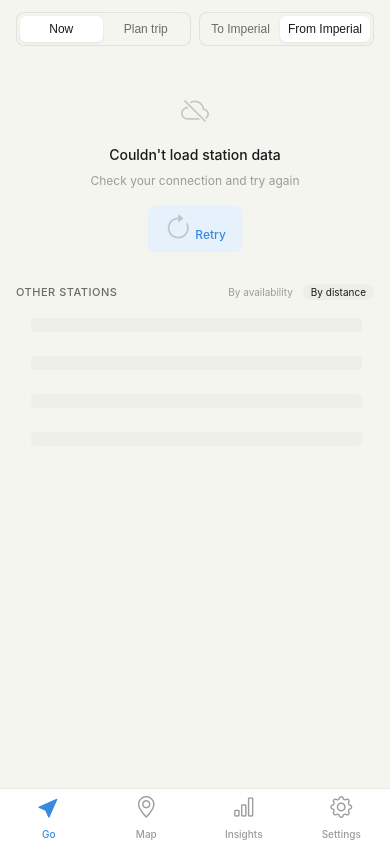
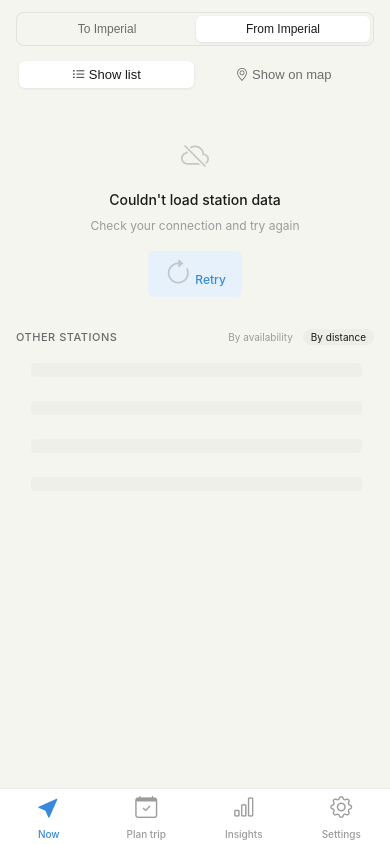
Before and after one commit to ferdipn4/DoorToDock, a Flask app: page /go?timing=now in a window 390 px wide. Run offline with Flask 3, Linux system fonts and the light colour scheme; some libraries are stand-ins or nearby versions.

Commit message:
feat: restructure mobile nav – Now + Plan trip replace Go + Map
- Bottom nav: "Go" → "Now", "Map" → "Plan trip" (both load /go with timing param)
- Desktop sidebar: same change, both items visible
- Now/Plan toggle hidden on mobile (handled by bottom nav)
- Add list/map view toggle in Now mode on mobile
- Integrate full-screen Leaflet map into Now page (replaces standalone Map tab)
- /map route now redirects to /go?timing=now
- Desktop layout unchanged (split panel with all 4 states)

Co-Authored-By: Claude Opus 4.6 <noreply@anthropic.com>

```diff
--- a/webapp/static/js/go.js
+++ b/webapp/static/js/go.js
@@ -13,6 +13,10 @@ let mapMarkers = {};
 let mapLayers = {};
 let planChart = null;
 let tileLayer = null;
+let mobileMap = null;
+let mobileMapMarkers = {};
+let mobileMapLayers = {};
+let mobileView = 'list'; // 'list' | 'map'
 
 // Track which states have been loaded to avoid redundant fetches
 let loadedStates = {};
@@ -38,10 +42,11 @@ let fromNowSort = 'distance';
 // -- Init --
 document.addEventListener('DOMContentLoaded', () => {
     autoDetectDirection();
+    handleDeepLink();
     setupToggles();
     setupPlanForms();
     setupSortButtons();
-    handleDeepLink();
+    setupMobileViewToggle();
     switchState();
     initDesktopMap();
     window.addEventListener('resize', onResize);
@@ -55,7 +60,10 @@ function handleDeepLink() {
     if (d === 'to' || d === 'from') direction = d;
     if (t === 'now') timing = 'now';
     else if (t === 'plan') timing = 'plan';
-    window.history.replaceState({}, '', window.location.pathname);
+    // On desktop, clear URL params; on mobile, keep timing for nav active state
+    if (isDesktop()) {
+        window.history.replaceState({}, '', window.location.pathname);
+    }
     syncToggleUI();
 }
 
@@ -134,6 +142,142 @@ function setupSortFor(containerId, onChange) {
     });
 }
 
+// -- Mobile view toggle (list / map) --
+function setupMobileViewToggle() {
+    const listBtn = document.getElementById('btn-list-view');
+    const mapBtn = document.getElementById('btn-map-view');
+    if (!listBtn || !mapBtn) return;
+
+    listBtn.addEventListener('click', () => {
+        if (mobileView === 'list') return;
+        mobileView = 'list';
+        syncMobileView();
+    });
+    mapBtn.addEventListener('click', () => {
+        if (mobileView === 'map') return;
+        mobileView = 'map';
+        syncMobileView();
+    });
+}
+
+function syncMobileView() {
+    const listBtn = document.getElementById('btn-list-view');
+    const mapBtn = document.getElementById('btn-map-view');
+    if (listBtn) listBtn.classList.toggle('active', mobileView === 'list');
+    if (mapBtn) mapBtn.classList.toggle('active', mobileView === 'map');
+
+    const activeStateEl = document.getElementById(`state-${direction}-now`);
+    const mobileMapContainer = document.getElementById('mobile-map-container');
+
+    if (mobileView === 'map') {
+        // Hide station list content, show mobile map
+        if (activeStateEl) activeStateEl.style.display = 'none';
+        if (mobileMapContainer) {
+            mobileMapContainer.style.display = '';
+            initMobileMap();
+        }
+    } else {
+        // Show station list, hide mobile map
+        if (activeStateEl) activeStateEl.style.display = '';
+        if (mobileMapContainer) mobileMapContainer.style.display = 'none';
+    }
+}
+
+// -- Mobile map --
+function initMobileMap() {
+    const container = document.getElementById('mobile-map');
+    if (!container) return;
+
+    if (!mobileMap) {
+        mobileMap = L.map(container, {
+            zoomControl: true,
+            scrollWheelZoom: true,
+            attributionControl: false,
+        }).setView(IMPERIAL, 15);
+
+        L.tileLayer(isDarkMode() ? TILES_DARK : TILES_LIGHT, { maxZoom: 19 }).addTo(mobileMap);
+
+        const markerFill = isDarkMode() ? '#E8E8E8' : '#333';
+        L.circleMarker(IMPERIAL, {
+            radius: 7, fillColor: markerFill, color: isDarkMode() ? '#444' : '#fff', weight: 2, fillOpacity: 0.9,
+        }).addTo(mobileMap).bindPopup('<strong>Imperial College London</strong>');
+    }
+
+    setTimeout(() => mobileMap.invalidateSize(), 100);
+    renderMobileMapMarkers();
+}
+
+function renderMobileMapMarkers() {
+    if (!mobileMap) return;
+
+    // Clear existing
+    Object.values(mobileMapMarkers).forEach(m => mobileMap.removeLayer(m));
+    Object.values(mobileMapLayers).forEach(l => mobileMap.removeLayer(l));
+    mobileMapMarkers = {};
+    mobileMapLayers = {};
+
+    if (direction === 'to' && predictionData) {
+        const recId = predictionData.recommended.station_id;
+        const predMap = {};
+        predictionData.stations.forEach(s => { predMap[s.station_id] = s; });
+
+        stationsData.forEach(st => {
+            const pred = predMap[st.station_id];
+            if (!pred) return;
+            const docks = Math.round(pred.predicted_empty_docks);
+            const color = dockColor(docks);
+            const isRec = st.station_id === recId;
+            const radius = isRec ? 8 : 6;
+
+            const marker = L.circleMarker([st.latitude, st.longitude], {
+                radius, fillColor: isRec ? COLORS.info : color, color: '#fff', weight: 1.5, fillOpacity: 0.9,
+            }).addTo(mobileMap);
+
+            marker.bindPopup(
+                `<strong>${shortName(st.station_name)}</strong><br>` +
+                `<span style="color:${color}; font-size:1.3em; font-weight:500;">${docks}</span> predicted docks<br>` +
+                `<small>${pred.walk_to_destination_min} min walk to uni</small>`
+            );
+            mobileMapMarkers[st.station_id] = marker;
+
+            if (isRec) {
+                mobileMapLayers.recRing = L.circleMarker([st.latitude, st.longitude], {
+                    radius: 16, fill: false, color: COLORS.info, weight: 2, dashArray: '4, 4',
+                }).addTo(mobileMap);
+            }
+        });
+    } else if (direction === 'from' && stationsData.length) {
+        const sorted = [...stationsData].sort((a, b) => a.walking_distance_m - b.walking_distance_m);
+        const best = sorted.find(s => s.available_bikes > 0) || sorted[0];
+        const bestId = best ? best.station_id : null;
+
+        sorted.forEach(st => {
+            const bikes = st.available_bikes;
+            const color = bikeColor(bikes);
+            const isBest = st.station_id === bestId;
+            const radius = isBest ? 8 : 6;
+
+            const marker = L.circleMarker([st.latitude, st.longitude], {
+                radius, fillColor: isBest ? COLORS.success : color, color: '#fff', weight: 1.5, fillOpacity: 0.9,
+            }).addTo(mobileMap);
+
+            const walkMin = Math.round(st.walking_duration_s / 60);
+            marker.bindPopup(
+                `<strong>${shortName(st.station_name)}</strong><br>` +
+                `<span style="color:${color}; font-size:1.3em; font-weight:500;">${bikes}</span> bikes available<br>` +
+                `<small>${walkMin} min walk from uni</small>`
+            );
+            mobileMapMarkers[st.station_id] = marker;
+
+            if (isBest) {
+                mobileMapLayers.recRing = L.circleMarker([st.latitude, st.longitude], {
+                    radius: 16, fill: false, color: COLORS.success, weight: 2, dashArray: '4, 4',
+                }).addTo(mobileMap);
+            }
+        });
+    }
+}
+
 // -- State switching --
 function switchState() {
     const activeId = `state-${direction}-${timing}`;
@@ -141,13 +285,35 @@ function switchState() {
     STATE_IDS.forEach(id => {
         const el = document.getElementById(id);
         if (id === activeId) {
-            el.style.display = '';
+            // On mobile map view in Now mode, keep state hidden (map is shown instead)
+            if (!isDesktop() && timing === 'now' && mobileView === 'map') {
+                el.style.display = 'none';
+            } else {
+                el.style.display = '';
+            }
             el.classList.add('fade-in');
             setTimeout(() => el.classList.remove('fade-in'), 250);
         } else {
             el.style.display = 'none';
         }
     });
+
+    // Show/hide mobile view toggle (only in Now mode on mobile)
+    const viewToggle = document.getElementById('view-toggle');
+    if (viewToggle) {
+        viewToggle.style.display = (!isDesktop() && timing === 'now') ? '' : 'none';
+    }
+
+    // Hide mobile map when switching to Plan mode
+    const mobileMapContainer = document.getElementById('mobile-map-container');
+    if (mobileMapContainer && timing === 'plan') {
+        mobileMapContainer.style.display = 'none';
+    }
+
+    // On mobile Now mode with map view, keep map visible
+    if (!isDesktop() && timing === 'now' && mobileView === 'map') {
+        if (mobileMapContainer) mobileMapContainer.style.display = '';
+    }
 
     // Desktop right panel
     if (timing === 'now') {
@@ -196,6 +362,7 @@ async function loadToNow() {
         renderToNowWeather(data.weather);
         renderToNowStations(data.stations, data.recommended.station_id);
         if (map) renderMapMarkers();
+        if (mobileMap) renderMobileMapMarkers();
     } catch (e) {
         console.error('Failed to load prediction:', e);
         skeleton.style.display = 'none';
@@ -301,6 +468,7 @@ async function loadFromNow() {
 
         // Update map for From mode
         if (map) renderMapMarkersFrom(sorted, best.station_id);
+        if (mobileMap) renderMobileMapMarkers();
     } catch (e) {
         console.error('Failed to load stations:', e);
         skeleton.style.display = 'none';
--- a/webapp/templates/base.html
+++ b/webapp/templates/base.html
@@ -31,11 +31,11 @@
         <!-- Desktop Sidebar -->
         <nav class="sidebar" aria-label="Main navigation">
             <div class="sidebar-nav">
-                <a href="/go" class="sidebar-item {% if active_tab == 'go' %}active{% endif %}" data-tooltip="Go">
+                <a href="/go?timing=now" class="sidebar-item {% if active_tab == 'go' and active_timing|default('now') == 'now' %}active{% endif %}" data-tooltip="Now">
                     <i class="bi bi-cursor-fill"></i>
                 </a>
-                <a href="/map" class="sidebar-item sidebar-map-item {% if active_tab == 'map' %}active{% endif %}" data-tooltip="Map" style="display:none;">
-                    <i class="bi bi-geo-alt"></i>
+                <a href="/go?timing=plan" class="sidebar-item {% if active_tab == 'go' and active_timing|default('now') == 'plan' %}active{% endif %}" data-tooltip="Plan trip">
+                    <i class="bi bi-calendar-check"></i>
                 </a>
                 <a href="/insights" class="sidebar-item {% if active_tab == 'insights' %}active{% endif %}" data-tooltip="Insights">
                     <i class="bi bi-bar-chart"></i>
@@ -55,13 +55,13 @@
 
     <!-- Mobile Bottom Nav -->
     <nav class="bottom-nav" aria-label="Main navigation">
-        <a href="/go" class="bottom-nav-item {% if active_tab == 'go' %}active{% endif %}">
+        <a href="/go?timing=now" class="bottom-nav-item {% if active_tab == 'go' and active_timing|default('now') == 'now' %}active{% endif %}">
             <i class="bi bi-cursor-fill"></i>
-            <span>Go</span>
+            <span>Now</span>
         </a>
-        <a href="/map" class="bottom-nav-item {% if active_tab == 'map' %}active{% endif %}">
-            <i class="bi bi-geo-alt"></i>
-            <span>Map</span>
+        <a href="/go?timing=plan" class="bottom-nav-item {% if active_tab == 'go' and active_timing|default('now') == 'plan' %}active{% endif %}">
+            <i class="bi bi-calendar-check"></i>
+            <span>Plan trip</span>
         </a>
         <a href="/insights" class="bottom-nav-item {% if active_tab == 'insights' %}active{% endif %}">
             <i class="bi bi-bar-chart"></i>
--- a/webapp/templates/go.html
+++ b/webapp/templates/go.html
@@ -9,13 +9,25 @@
 
         <!-- Toggle row -->
         <div class="go-toggles">
-            <div class="ds-segmented">
+            <div class="ds-segmented desktop-only-toggle">
                 <button class="ds-segmented-btn active" id="btn-now">Now</button>
                 <button class="ds-segmented-btn" id="btn-plan">Plan trip</button>
             </div>
             <div class="ds-segmented">
                 <button class="ds-segmented-btn active" id="btn-to">To Imperial</button>
                 <button class="ds-segmented-btn" id="btn-from">From Imperial</button>
+            </div>
+        </div>
+
+        <!-- Mobile: list/map view toggle (Now mode only) -->
+        <div class="go-view-toggle" id="view-toggle" style="display: none;">
+            <div class="ds-segmented" style="width: 100%;">
+                <button class="ds-segmented-btn active" id="btn-list-view" style="flex:1; text-align:center;">
+                    <i class="bi bi-list-ul"></i> Show list
+                </button>
+                <button class="ds-segmented-btn" id="btn-map-view" style="flex:1; text-align:center;">
+                    <i class="bi bi-geo-alt"></i> Show on map
+                </button>
             </div>
         </div>
 
@@ -285,6 +297,25 @@
             </div>
         </div>
 
+        <!-- Mobile map (Now mode, "Show on map" view) -->
+        <div id="mobile-map-container" style="display: none;">
+            <div id="mobile-map" class="mobile-map-canvas"></div>
+            <div class="map-legend" id="mobile-map-legend">
+                <div class="map-legend-item">
+                    <span class="map-legend-dot" style="background: var(--danger);"></span>Full
+                </div>
+                <div class="map-legend-item">
+                    <span class="map-legend-dot" style="background: var(--warning);"></span>Low
+                </div>
+                <div class="map-legend-item">
+                    <span class="map-legend-dot" style="background: var(--success);"></span>Available
+                </div>
+                <div class="map-legend-item">
+                    <span class="map-legend-dot map-legend-dot-rec"></span>Recommended
+                </div>
+            </div>
+        </div>
+
     </div>
 
     <!-- Right panel: map or chart (desktop only) -->
@@ -379,6 +410,56 @@
     display: flex;
     gap: 8px;
     margin-bottom: 12px;
+}
+
+/* Hide Now/Plan toggle on mobile (handled by bottom nav) */
+@media (max-width: 1023px) {
+    .desktop-only-toggle { display: none !important; }
+}
+
+/* Mobile list/map view toggle */
+.go-view-toggle {
+    margin-bottom: 12px;
+}
+
+@media (min-width: 1024px) {
+    .go-view-toggle { display: none !important; }
+}
+
+/* Mobile map container */
+#mobile-map-container {
+    position: relative;
+    width: 100%;
+    height: calc(100vh - 160px);
+    border-radius: var(--radius-lg);
+    overflow: hidden;
+}
+
+.mobile-map-canvas {
+    width: 100%;
+    height: 100%;
+}
+
+#mobile-map-container .map-legend {
+    position: absolute;
+    bottom: 8px;
+    left: 50%;
+    transform: translateX(-50%);
+    z-index: 800;
+    border-radius: var(--radius-lg);
+    background-color: rgba(255, 255, 255, 0.92);
+    backdrop-filter: blur(8px);
+    -webkit-backdrop-filter: blur(8px);
+    border: 0.5px solid var(--border);
+    box-shadow: 0 2px 8px rgba(0, 0, 0, 0.08);
+}
+
+[data-bs-theme="dark"] #mobile-map-container .map-legend {
+    background-color: rgba(26, 26, 26, 0.92);
+}
+
+@media (min-width: 1024px) {
+    #mobile-map-container { display: none !important; }
 }
 
 /* -- Hero recommendation card -- */
--- a/webapp/views.py
+++ b/webapp/views.py
@@ -1,6 +1,6 @@
 """HTML page routes for the DockSense app."""
 
-from flask import Blueprint, render_template, redirect
+from flask import Blueprint, render_template, redirect, request
 
 views = Blueprint("views", __name__)
 
@@ -12,12 +12,13 @@ def index():
 
 @views.route("/go")
 def go():
-    return render_template("go.html", active_tab="go")
+    timing = request.args.get("timing", "now")
+    return render_template("go.html", active_tab="go", active_timing=timing)
 
 
 @views.route("/map")
 def map_tab():
-    return render_template("map_tab.html", active_tab="map")
+    return redirect("/go?timing=now")
 
 
 @views.route("/insights")
```
